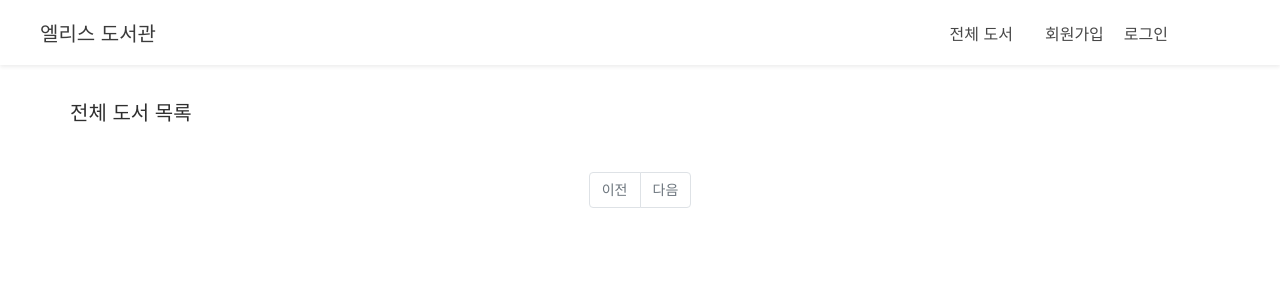
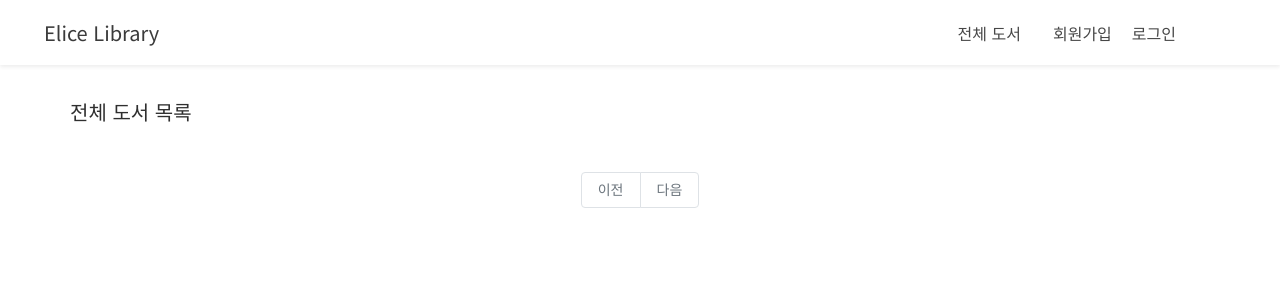
Before and after one commit to bky373/elice_library, a Flask app: page /books/ in a window 1280 px wide. Shown: the top 300 px of the page. Run offline with Flask 2, Linux system fonts and the light colour scheme; data that the repository does not hold is empty; some libraries are stand-ins or nearby versions; some web fonts are replaced.

Commit message:
modify trivial styles

```diff
--- a/elice_library/static/css/style.css
+++ b/elice_library/static/css/style.css
@@ -75,3 +75,8 @@ li {
     font-size: 16px;
     line-height: 1.7;
 }
+
+.page-item a {
+    color: black;
+    padding: 8px 16px;
+}
--- a/elice_library/templates/navbar.html
+++ b/elice_library/templates/navbar.html
@@ -1,6 +1,6 @@
 <!--TODO 햄버거 버튼 색상 변경-->
 <nav class="navbar navbar-custom navbar-expand-sm shadow-sm bg-white fixed-top">
-    <a class="navbar-brand ml-4" href="{{ url_for('main.index') }}">엘리스 도서관</a>
+    <a class="navbar-brand ml-4 p-1" href="{{ url_for('main.index') }}">Elice Library</a>
     <button class="navbar-toggler" type="button" data-toggle="collapse" data-target="#navbarSupportedContent"
         aria-controls="navbarSupportedContent" aria-expanded="false" aria-label="Toggle navigation">
         <span class="navbar-toggler-icon"></span>
@@ -20,7 +20,7 @@
                 <li class="nav-item">
                     <a class="nav-link" href="{{ url_for('rental.book_return') }}">반납하기</a>
                 </li>
-                <li class="nav-item ml-3 mr-4">
+                <li class="nav-item ml-3 mr-1">
                     <a class="nav-link" href="{{ url_for('auth.logout') }}">{{ g.user.username }}님 로그아웃</a>
                 </li>
             </ul>
@@ -29,7 +29,7 @@
                 <li class="nav-item">
                     <a class="nav-link" href="{{ url_for('auth.signup') }}">회원가입</a>
                 </li>
-                <li class="nav-item ml-1 mr-4">
+                <li class="nav-item ml-1 mr-3">
                     <a class="nav-link" href="{{ url_for('auth.login') }}">로그인</a>
                 </li>
             </ul>
```
